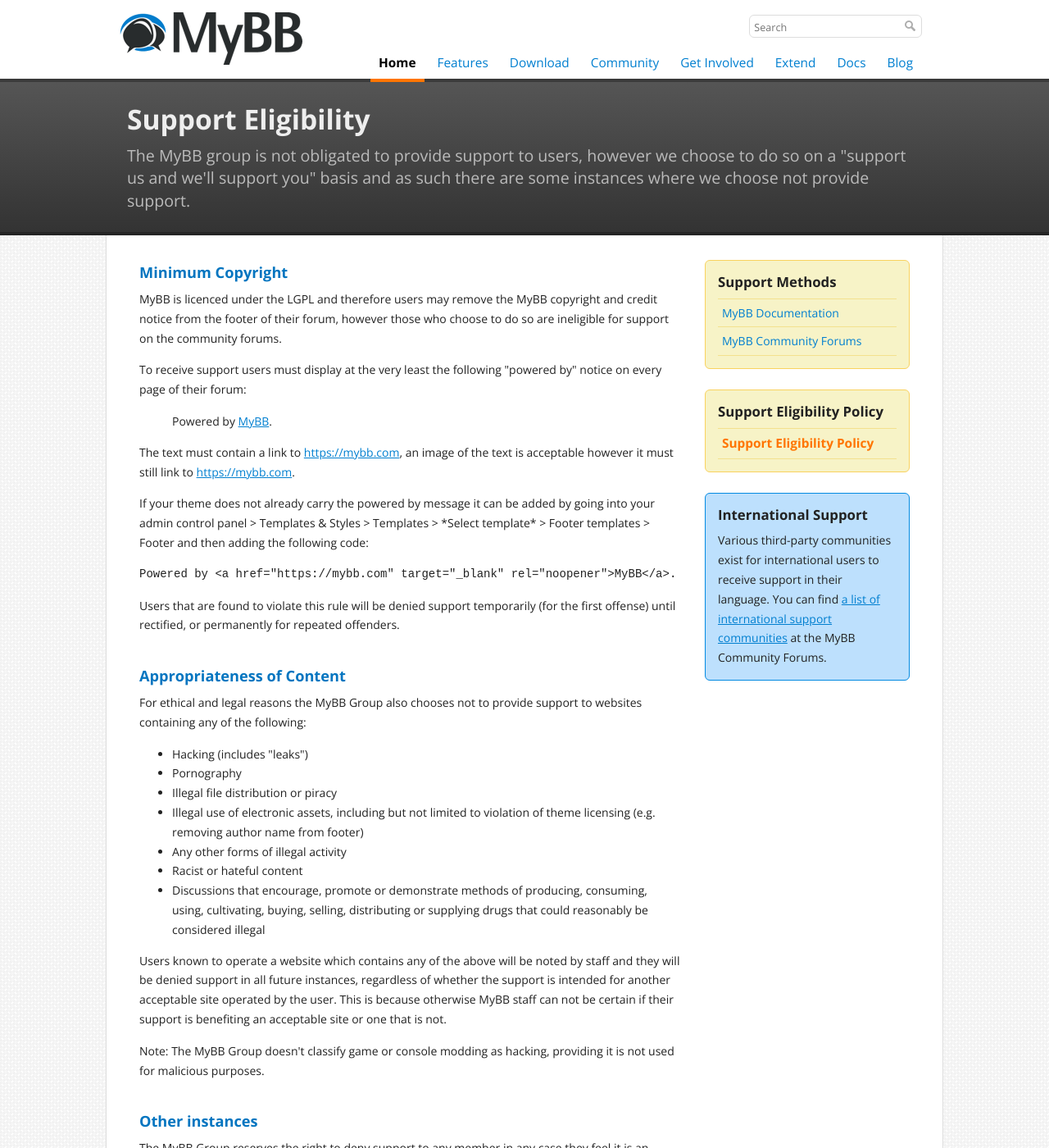
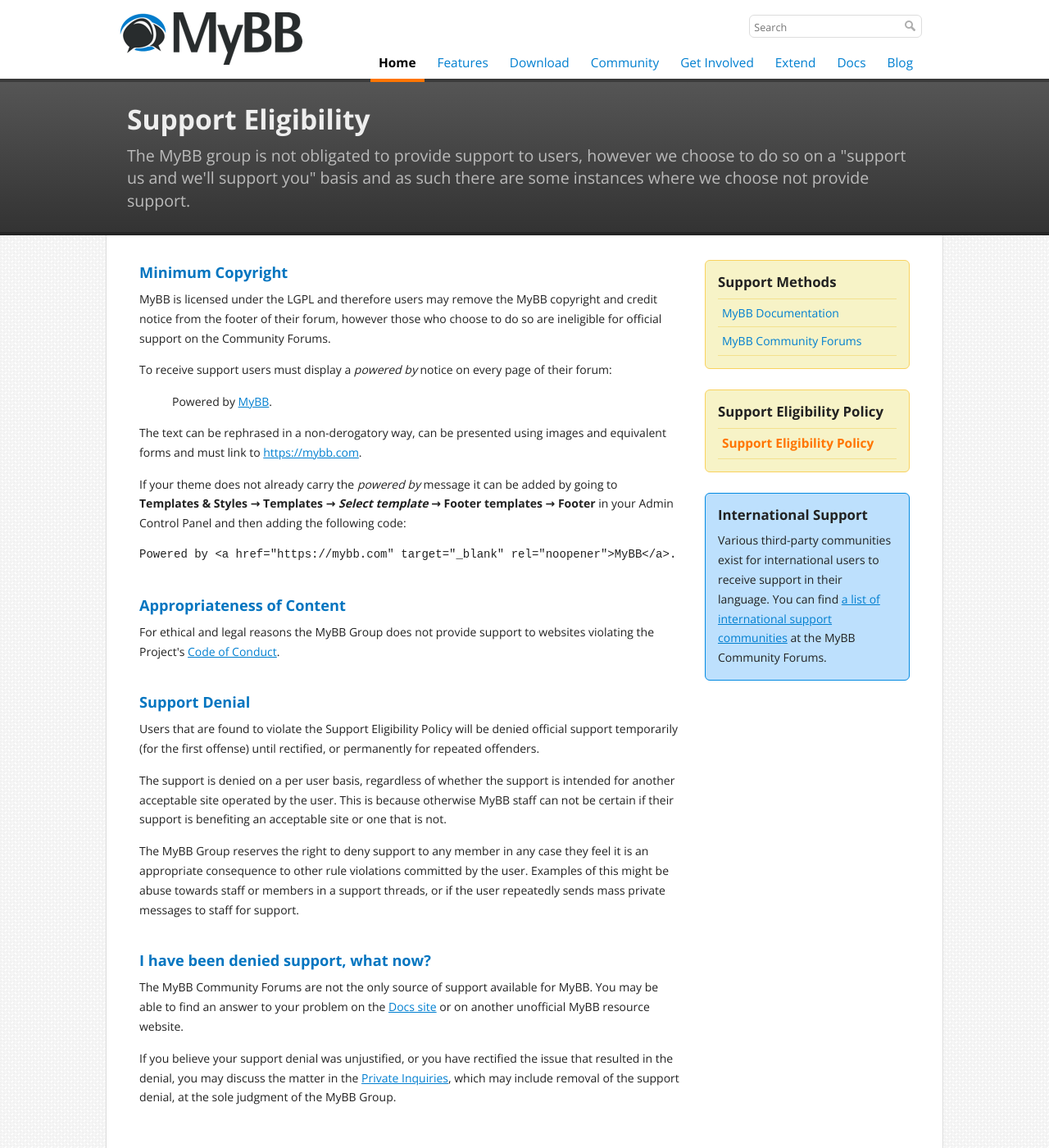
Before and after one commit to mybb/mybb.com, a Jekyll site: the page built from support/eligibility-policy.html, in a window 1280 px wide and 1400 px high. Shown: the whole window at 82% size. Built offline with Jekyll 4.4.1, drawn with Linux system fonts in a browser that asks for light colours; nearby versions of some CDN libraries.

Commit message:
Update CoC & SEP

```diff
--- a/about/conduct.html
+++ b/about/conduct.html
@@ -29,6 +29,8 @@
 size, disability, ethnicity, gender identity and expression, level of experience,
 nationality, personal appearance, race, religion, or sexual identity and
 orientation.
+
+In order to assure optimal conditions within the community and reduce negative effects on external environment, we pledge to respect widely recognized practices regarding prevention of illegal and unethical activity including, but not limited to unlawful distribution of intellectual property, license violations, propagating hateful content and materials endangering privacy, safety and security.
 
 ## Our Standards
 
--- a/support/eligibility-policy.html
+++ b/support/eligibility-policy.html
@@ -37,24 +37,21 @@
 			<h1>Minimum Copyright</h1>
 		</header>
 		<p>
-			MyBB is licenced under the LGPL and therefore users may remove the MyBB copyright and credit notice from the footer of their forum, however those who choose to do so are ineligible for support on the community forums.
+			MyBB is licensed under the LGPL and therefore users may remove the MyBB copyright and credit notice from the footer of their forum, however those who choose to do so are ineligible for official support on the Community Forums.
 		</p>
 		<p>
-			To receive support users must display at the very least the following "powered by" notice on every page of their forum:
+			To receive support users must display a <i>powered by</i> notice on every page of their forum:
 		</p>
 		<blockquote>
-			Powered by <a rel="nofollow" class="external text" href="{{ site.url }}">MyBB</a>.
+			Powered by <a rel="nofollow" class="external text" href="https://mybb.com">MyBB</a>.
 		</blockquote>
 		<p>
-			The text must contain a link to <a rel="nofollow" href="{{ site.url }}">{{ site.url }}</a>, an image of the text is acceptable however it must still link to <a rel="nofollow" href="{{ site.url }}">{{ site.url }}</a>.
+			The text can be rephrased in a non-derogatory way, can be presented using images and equivalent forms and must link to <a rel="nofollow" href="https://mybb.com">https://mybb.com</a>.
 		</p>
 		<p>
-			If your theme does not already carry the powered by message it can be added by going into your admin control panel &gt; Templates &amp; Styles &gt; Templates &gt; *Select template* &gt; Footer templates &gt; Footer and then adding the following code:
+			If your theme does not already carry the <i>powered by</i> message it can be added by going to <strong>Templates &amp; Styles &rarr; Templates &rarr; <i>Select template</i> &rarr; Footer templates &rarr; Footer</strong> in your Admin Control Panel and then adding the following code:
 		</p>
-			<pre>Powered by &lt;a href=&quot;{{ site.url }}&quot; target=&quot;_blank&quot; rel=&quot;noopener&quot;&gt;MyBB&lt;/a&gt;.</pre>
-		<p>
-			Users that are found to violate this rule will be denied support temporarily (for the first offense) until rectified, or permanently for repeated offenders.
-		</p>
+			<pre>Powered by &lt;a href=&quot;https://mybb.com&quot; target=&quot;_blank&quot; rel=&quot;noopener&quot;&gt;MyBB&lt;/a&gt;.</pre>
 	</section>
 
 	<section class="general">
@@ -62,31 +59,23 @@
 			<h1>Appropriateness of Content</h1>
 		</header>
 		<p>
-			For ethical and legal reasons the MyBB Group also chooses not to provide support to websites containing any of the following:
-		</p>
-		<ul>
-			<li>Hacking (includes "leaks")</li>
-			<li>Pornography</li>
-			<li>Illegal file distribution or piracy</li>
-			<li>Illegal use of electronic assets, including but not limited to violation of theme licensing (e.g. removing author name from footer)</li>
-			<li>Any other forms of illegal activity</li>
-			<li>Racist or hateful content</li>
-			<li>Discussions that encourage, promote or demonstrate methods of producing, consuming, using, cultivating, buying, selling, distributing or supplying drugs that could reasonably be considered illegal</li>
-		</ul>
-		<p>
-			Users known to operate a website which contains any of the above will be noted by staff and they will be denied support in all future instances, regardless of whether the support is intended for another acceptable site operated by the user. This is because otherwise MyBB staff can not be certain if their support is benefiting an acceptable site or one that is not.
-		</p>
-		<p>
-			Note: The MyBB Group doesn't classify game or console modding as hacking, providing it is not used for malicious purposes.
+			For ethical and legal reasons the MyBB Group does not provide support to websites violating the Project's <a href="{{ site.url }}/about/conduct/">Code of Conduct</a>.
 		</p>
 	</section>
 
 	<section class="general">
 		<header>
-			<h1>Other instances</h1>
+			<h1>Support Denial</h1>
 		</header>
 		<p>
-			The MyBB Group reserves the right to deny support to any member in any case they feel it is an appropriate consequence to other rule violations committed by the user. Examples of this might be abuse towards staff or members in a support threads, or if the user repeatedly sends mass private messages to staff for support.</p>
+			Users that are found to violate the Support Eligibility Policy will be denied official support temporarily (for the first offense) until rectified, or permanently for repeated offenders.
+		</p>
+		<p>
+			The support is denied on a per user basis, regardless of whether the support is intended for another acceptable site operated by the user. This is because otherwise MyBB staff can not be certain if their support is benefiting an acceptable site or one that is not.
+		</p>
+		<p>
+			The MyBB Group reserves the right to deny support to any member in any case they feel it is an appropriate consequence to other rule violations committed by the user. Examples of this might be abuse towards staff or members in a support threads, or if the user repeatedly sends mass private messages to staff for support.
+		</p>
 	</section>
 
 	<section class="general">
```
